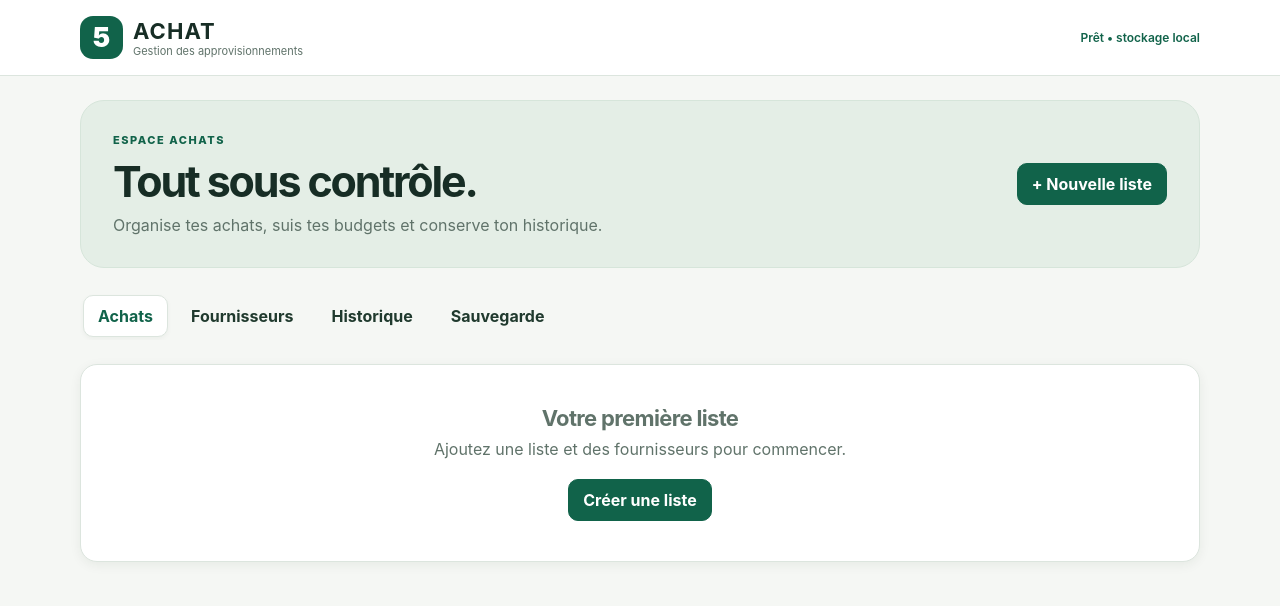
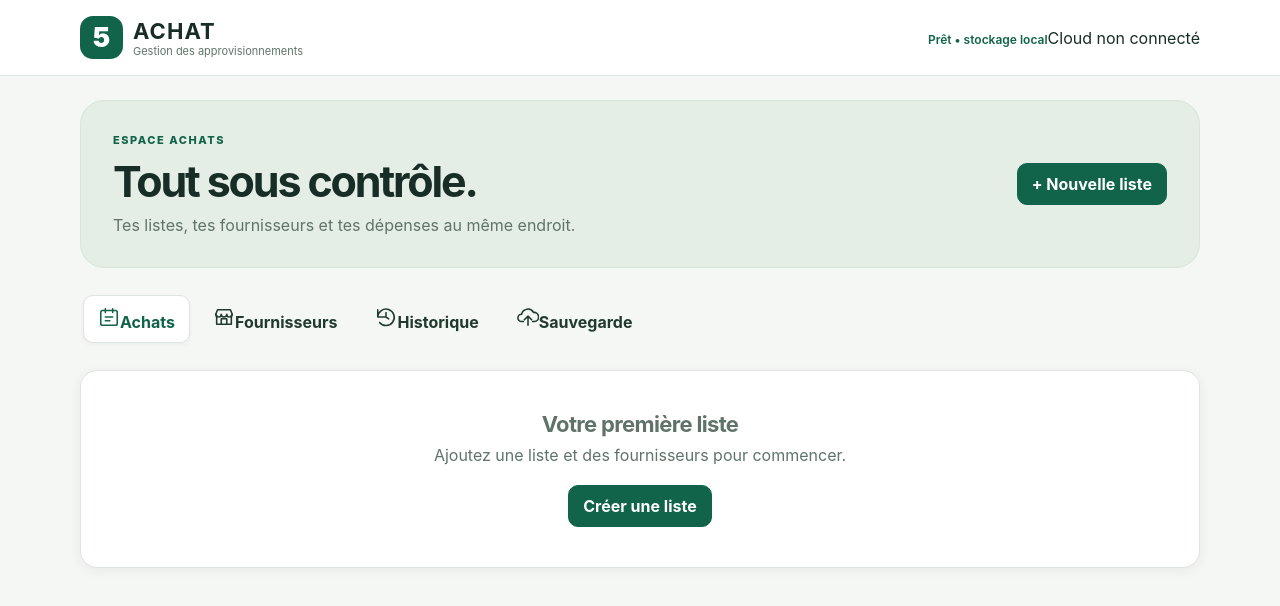
Before and after one commit to nocodescreen-tech/5ACHAT, a website with bundled scripts: page index.html in a window 1280 px wide. Built offline with nearby package versions, Linux system fonts and the light colour scheme.

Commit message:
feat: introduce app navigation and sync status

```diff
--- a/index.html
+++ b/index.html
@@ -1,8 +1,8 @@
 <!doctype html>
 <html lang="fr"><head><meta charset="utf-8"><meta name="viewport" content="width=device-width,initial-scale=1,viewport-fit=cover"><meta name="theme-color" content="#11634a"><title>5ACHAT — Gestion des achats</title><link rel="stylesheet" href="style.css"><link rel="manifest" href="manifest.webmanifest"></head>
-<body><header class="top"><div class="brand"><span class="logo">5</span><div><strong>ACHAT</strong><small>Gestion des approvisionnements</small></div></div><span id="save" role="status">Chargement…</span></header>
-<main><div id="error" role="alert" hidden></div><section class="hero"><div><p class="eyebrow">ESPACE ACHATS</p><h1>Tout sous contrôle.</h1><p>Organise tes achats, suis tes budgets et conserve ton historique.</p></div><button id="newList" class="primary">+ Nouvelle liste</button></section>
-<nav id="nav" aria-label="Navigation"><button data-tab="purchases" class="active">Achats</button><button data-tab="stores">Fournisseurs</button><button data-tab="history">Historique</button><button data-tab="settings">Sauvegarde</button></nav>
+<body><header class="top"><div class="brand"><span class="logo">5</span><div><strong>ACHAT</strong><small>Gestion des approvisionnements</small></div></div><div class="status-stack"><span id="save" role="status">Chargement…</span><span id="sync" role="status">Cloud non connecté</span></div></header>
+<main><div id="error" role="alert" hidden></div><section class="hero"><div><p class="eyebrow">ESPACE ACHATS</p><h1>Tout sous contrôle.</h1><p>Tes listes, tes fournisseurs et tes dépenses au même endroit.</p></div><button id="newList" class="primary">+ Nouvelle liste</button></section>
+<nav id="nav" aria-label="Navigation"><button data-tab="purchases" class="active"><svg aria-hidden="true" width="22" height="22" viewBox="0 0 24 24" fill="none" stroke="currentColor" stroke-width="1.7" stroke-linecap="round" stroke-linejoin="round"><rect x="3" y="5" width="18" height="16" rx="2"/><path d="M8 3v4m8-4v4M8 12h8m-8 4h5"/></svg><span>Achats</span></button><button data-tab="stores" ><svg aria-hidden="true" width="22" height="22" viewBox="0 0 24 24" fill="none" stroke="currentColor" stroke-width="1.7" stroke-linecap="round" stroke-linejoin="round"><path d="M3 9l2-5h14l2 5M4 10v10h16V10M9 20v-6h6v6"/><path d="M3 9c0 4 6 4 6 0 0 4 6 4 6 0 0 4 6 4 6 0"/></svg><span>Fournisseurs</span></button><button data-tab="history" ><svg aria-hidden="true" width="22" height="22" viewBox="0 0 24 24" fill="none" stroke="currentColor" stroke-width="1.7" stroke-linecap="round" stroke-linejoin="round"><path d="M3 12a9 9 0 1 1 2 6M3 4v8h8m1-5v5l3 2"/></svg><span>Historique</span></button><button data-tab="settings" ><svg aria-hidden="true" width="22" height="22" viewBox="0 0 24 24" fill="none" stroke="currentColor" stroke-width="1.7" stroke-linecap="round" stroke-linejoin="round"><path d="M7 17H5a4 4 0 0 1 0-8 7 7 0 0 1 13-2 5 5 0 0 1 1 10h-2M12 11v10m-4-6 4-4 4 4"/></svg><span>Sauvegarde</span></button></nav>
 <section id="view"></section></main>
 <dialog id="modal"><form id="form"><header><h2 id="modalTitle"></h2><button type="button" id="closeModal" aria-label="Fermer">×</button></header><div id="fields"></div><footer><button type="button" id="cancelModal">Annuler</button><button type="submit" class="primary">Enregistrer</button></footer><p id="formError" role="alert"></p></form></dialog>
 <input id="importFile" type="file" accept="application/json,.json" hidden><script type="module" src="app.js"></script></body></html>
```
